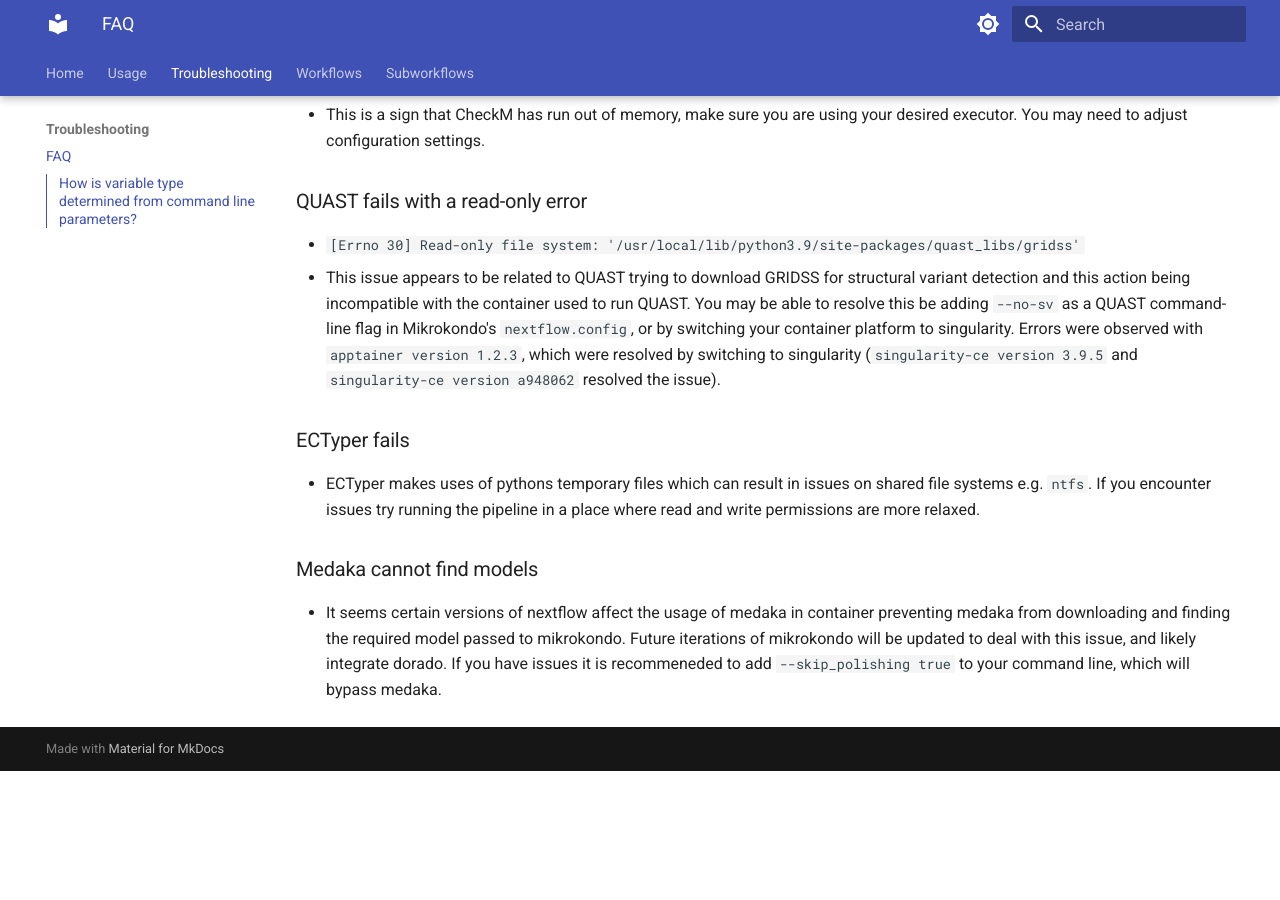
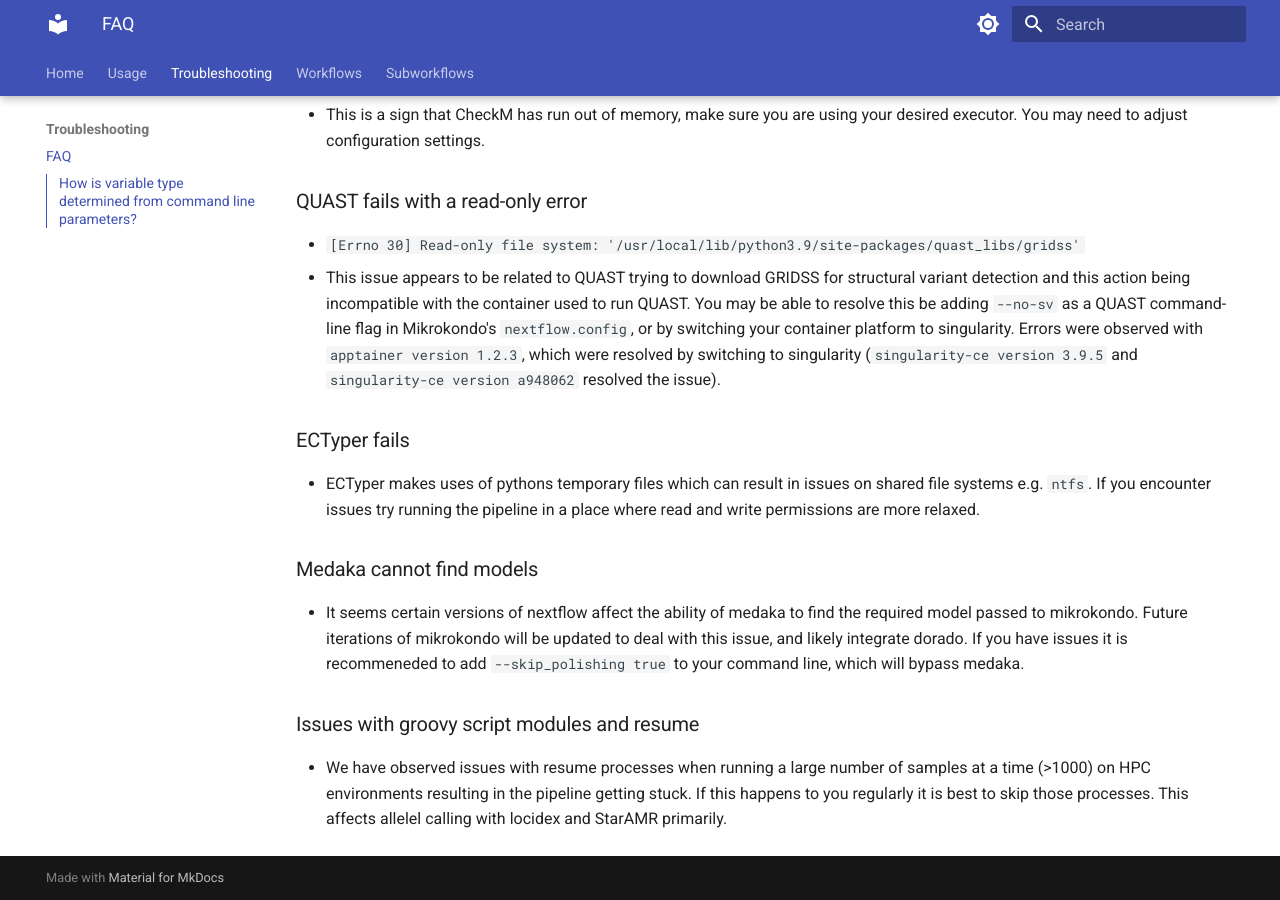
Before and after one commit to phac-nml/mikrokondo, an MkDocs documentation site: the page built from docs/troubleshooting/FAQ.md, in a window 1280 px wide and 900 px high, scrolled down 2535 px. Built offline with MkDocs 1.6.1 and Material for MkDocs 9.7.7, drawn with Linux system fonts in a browser that asks for light colours; before the commit the page ends 3306 px from its top, so only the background shows below that.

```diff
--- a/docs/troubleshooting/FAQ.md
+++ b/docs/troubleshooting/FAQ.md
@@ -90,4 +90,8 @@ Sometimes the resume features of Nextflow don't work completely. The above error
 
 ### Medaka cannot find models
 
-- It seems certain versions of nextflow affect the usage of medaka in container preventing medaka from downloading and finding the required model passed to mikrokondo. Future iterations of mikrokondo will be updated to deal with this issue, and likely integrate dorado. If you have issues it is recommeneded to add `--skip_polishing true` to your command line, which will bypass medaka.
+- It seems certain versions of nextflow affect the ability of medaka to find the required model passed to mikrokondo. Future iterations of mikrokondo will be updated to deal with this issue, and likely integrate dorado. If you have issues it is recommeneded to add `--skip_polishing true` to your command line, which will bypass medaka.
+
+### Issues with groovy script modules and resume
+
+- We have observed issues with resume processes when running a large number of samples at a time (>1000) on HPC environments resulting in the pipeline getting stuck. If this happens to you regularly it is best to skip those processes. This affects allelel calling with locidex and StarAMR primarily.
```
Also changed, not shown: CHANGELOG.md (+5 -0 lines).
